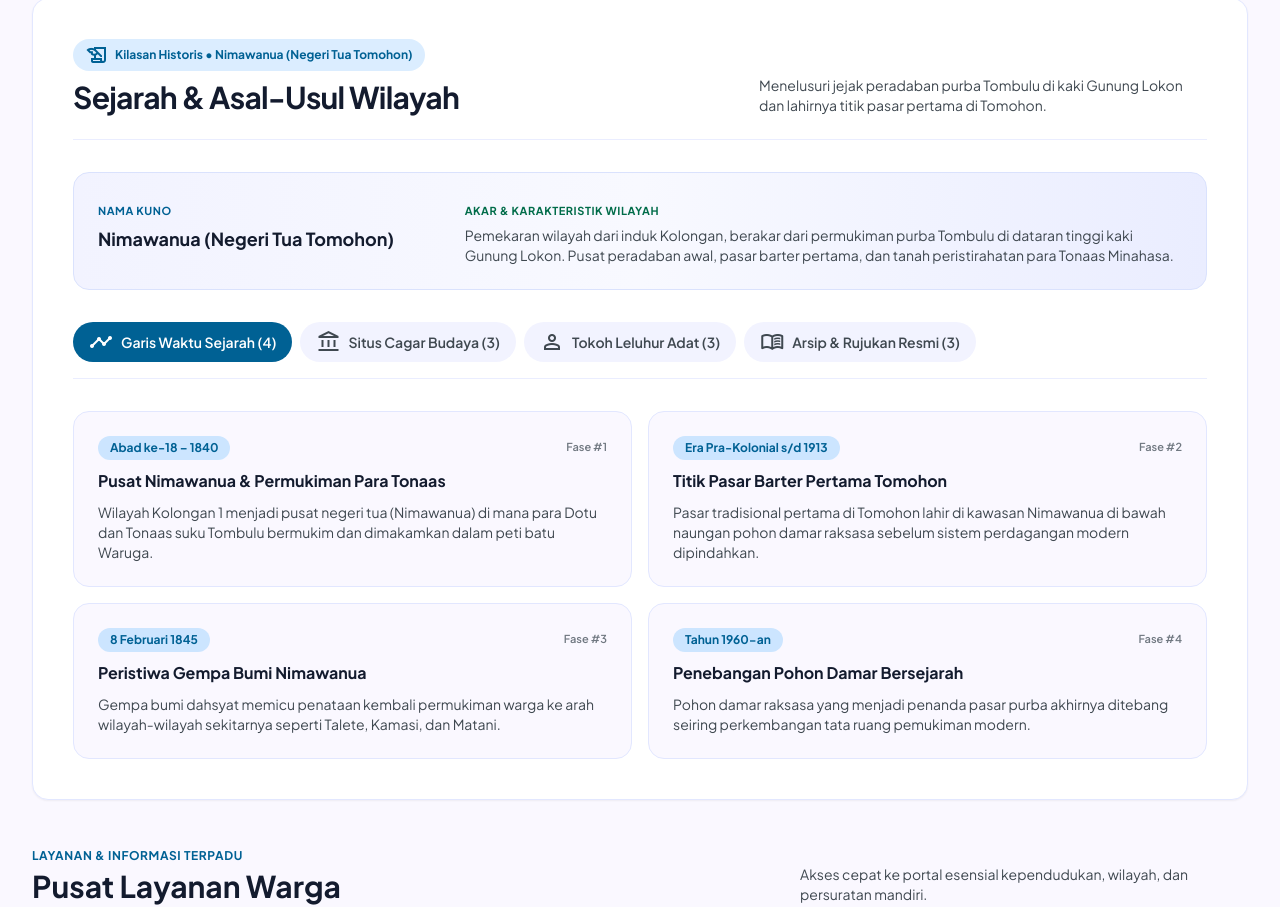
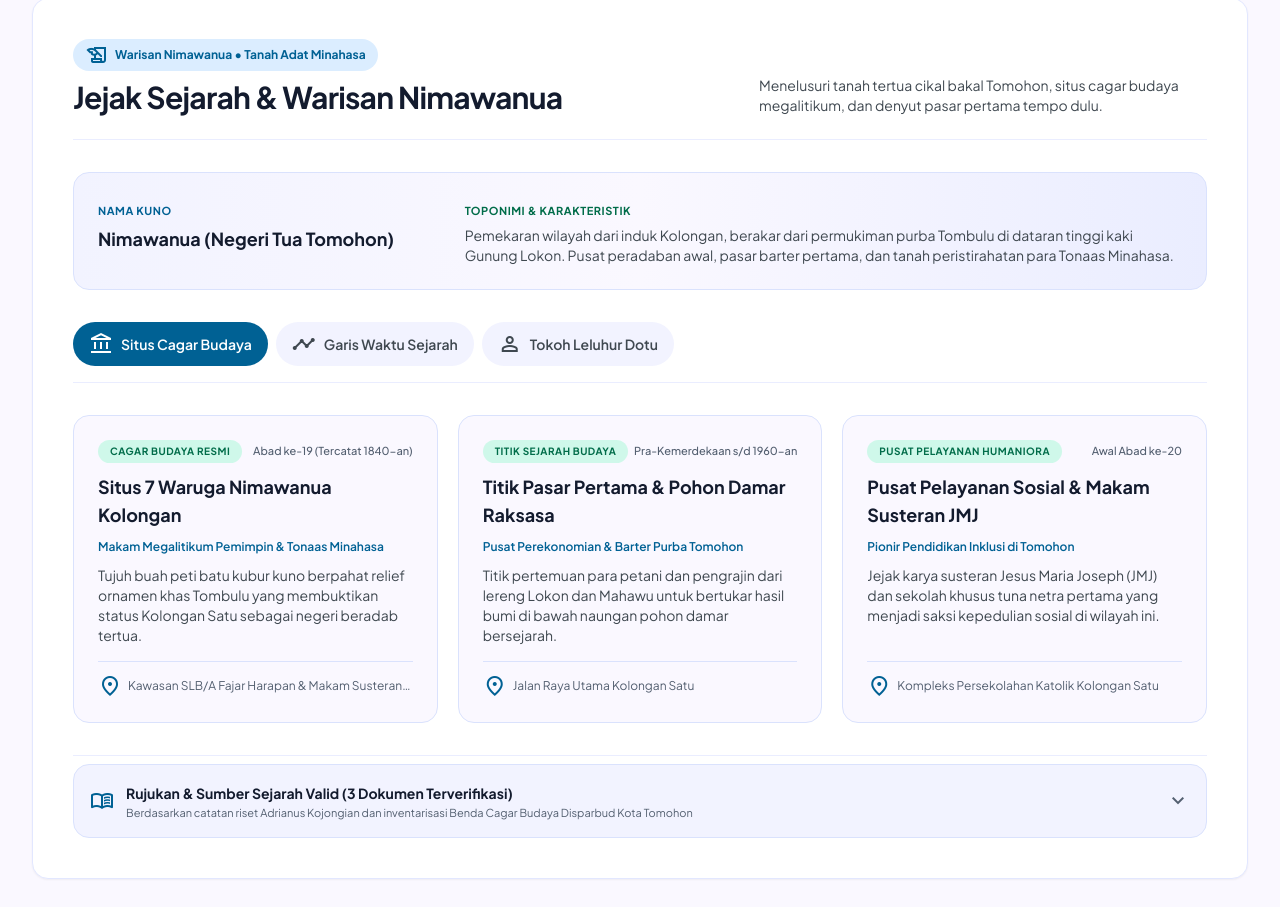
Before and after one commit to edwardsajaaa/Web-Kelurahan-Kolongan-Satu, a Next.js app: page / in a window 1280 px wide. Shown: the part 5282-6189 px from the top of the page. Built offline with nearby package versions, Linux system fonts and the light colour scheme.

Commit message:
feat(history): implement Nimawanua heritage module with vertical timeline, cultural sites, ancestral figures, and collapsible references

```diff
--- a/src/app/page.tsx
+++ b/src/app/page.tsx
@@ -24,7 +24,8 @@ export default function LandingPage() {
   const [printLetterTarget, setPrintLetterTarget] = useState<LetterRequest | null>(null);
   const [mobileMenuOpen, setMobileMenuOpen] = useState(false);
   const [selectedYear, setSelectedYear] = useState<AvailableYear>(CURRENT_ACTIVE_YEAR);
-  const [activeHistoryTab, setActiveHistoryTab] = useState<'garisWaktu' | 'cagarBudaya' | 'tokoh' | 'referensi'>('garisWaktu');
+  const [activeHistoryTab, setActiveHistoryTab] = useState<'cagarBudaya' | 'garisWaktu' | 'tokoh'>('cagarBudaya');
+  const [isReferencesOpen, setIsReferencesOpen] = useState(false);
 
   const is2025 = selectedYear === 2025;
   const currentTotalPenduduk = is2025 ? DATA_MONOGRAFI_2025.kependudukan.total_jiwa : DATA_MONOGRAFI_2024.demografi.totalPenduduk;
@@ -106,7 +107,7 @@ export default function LandingPage() {
               Beranda
             </a>
             <a
-              href="#sejarah-wilayah"
+              href="#sejarah"
               className="text-[14px] 2xl:text-[16px] text-[#3f4850] hover:text-[#006194] font-medium transition-colors"
             >
               Profil &amp; Sejarah
@@ -159,7 +160,7 @@ export default function LandingPage() {
               Beranda
             </a>
             <a
-              href="#sejarah-wilayah"
+              href="#sejarah"
               onClick={() => setMobileMenuOpen(false)}
               className="text-[14px] text-[#3f4850] font-medium py-1.5"
             >
@@ -438,34 +439,34 @@ export default function LandingPage() {
           {/* ============================================================ */}
           {/* 5. SEJARAH & ASAL-USUL (NIMAWANUA & CAGAR BUDAYA)            */}
           {/* ============================================================ */}
-          <section className="w-full max-w-7xl xl:max-w-[85rem] 2xl:max-w-[96rem] 3xl:max-w-[107.5rem] mx-auto px-4 sm:px-6 lg:px-8 2xl:px-12 mb-12 2xl:mb-16 no-print" id="sejarah-wilayah">
+          <section className="w-full max-w-7xl xl:max-w-[85rem] 2xl:max-w-[96rem] 3xl:max-w-[107.5rem] mx-auto px-4 sm:px-6 lg:px-8 2xl:px-12 mb-12 2xl:mb-16 no-print scroll-mt-24" id="sejarah">
             <div className="bg-white rounded-2xl 2xl:rounded-3xl p-6 sm:p-10 2xl:p-14 shadow-sm border border-[#e2e7ff] space-y-8">
 
-              {/* Header Sejarah */}
+              {/* Header Seksi */}
               <div className="flex flex-col md:flex-row md:items-end justify-between pb-6 border-b border-[#eaedff] gap-4">
                 <div>
                   <div className="inline-flex items-center gap-1.5 bg-[#cce5ff]/70 px-3 2xl:px-4 py-1 2xl:py-1.5 rounded-full text-[#006194] text-xs 2xl:text-sm font-bold mb-2 2xl:mb-3">
                     <span className="material-symbols-outlined text-[16px] 2xl:text-[18px]">history_edu</span>
-                    <span>Kilasan Historis • {DATA_SEJARAH_KOLONGAN_SATU.ringkasan.namaKuno}</span>
+                    <span>Warisan Nimawanua • Tanah Adat Minahasa</span>
                   </div>
                   <h2 className="text-2xl sm:text-3xl 2xl:text-4xl 3xl:text-5xl text-[#131b2e] font-bold tracking-tight">
-                    Sejarah &amp; Asal-Usul Wilayah
+                    Jejak Sejarah &amp; Warisan Nimawanua
                   </h2>
                 </div>
                 <p className="text-xs sm:text-sm 2xl:text-base text-[#3f4850] max-w-md 2xl:max-w-lg leading-relaxed">
-                  Menelusuri jejak peradaban purba Tombulu di kaki Gunung Lokon dan lahirnya titik pasar pertama di Tomohon.
+                  Menelusuri tanah tertua cikal bakal Tomohon, situs cagar budaya megalitikum, dan denyut pasar pertama tempo dulu.
                 </p>
               </div>
 
-              {/* Ringkasan Toponimi Card */}
-              <div className="p-5 sm:p-6 rounded-2xl bg-gradient-to-r from-[#f2f3ff] via-[#f8f9ff] to-[#eaedff] border border-[#dae2fd] shadow-xs">
+              {/* Ringkasan Karakteristik & Toponimi */}
+              <div className="p-5 sm:p-6 rounded-2xl bg-gradient-to-r from-[#f2f3ff] via-[#faf8ff] to-[#eaedff] border border-[#dae2fd] shadow-xs">
                 <div className="grid grid-cols-1 md:grid-cols-3 gap-4 2xl:gap-6">
                   <div className="space-y-1">
                     <span className="text-[11px] font-bold uppercase tracking-wider text-[#006194]">Nama Kuno</span>
                     <h4 className="text-base sm:text-lg font-bold text-[#131b2e]">{DATA_SEJARAH_KOLONGAN_SATU.ringkasan.namaKuno}</h4>
                   </div>
                   <div className="space-y-1 md:col-span-2">
-                    <span className="text-[11px] font-bold uppercase tracking-wider text-[#006c49]">Akar &amp; Karakteristik Wilayah</span>
+                    <span className="text-[11px] font-bold uppercase tracking-wider text-[#006c49]">Toponimi &amp; Karakteristik</span>
                     <p className="text-xs sm:text-sm text-[#3f4850] leading-relaxed">
                       {DATA_SEJARAH_KOLONGAN_SATU.ringkasan.toponimi} {DATA_SEJARAH_KOLONGAN_SATU.ringkasan.karakteristik}
                     </p>
@@ -473,96 +474,70 @@ export default function LandingPage() {
                 </div>
               </div>
 
-              {/* Navigation Tabs */}
+              {/* 1. Segmented Switcher / Tabs Ringkas */}
               <div className="flex flex-wrap items-center gap-2 border-b border-[#eaedff] pb-4">
                 <button
+                  type="button"
+                  onClick={() => setActiveHistoryTab('cagarBudaya')}
+                  className={`inline-flex items-center gap-2 px-4 py-2.5 rounded-full text-xs sm:text-sm font-semibold transition-all cursor-pointer ${
+                    activeHistoryTab === 'cagarBudaya'
+                      ? 'bg-[#006194] text-white shadow-xs'
+                      : 'bg-[#f2f3ff] text-[#3f4850] hover:bg-[#e2e7ff]'
+                  }`}
+                >
+                  <span className="material-symbols-outlined text-[18px]">account_balance</span>
+                  <span>Situs Cagar Budaya</span>
+                </button>
+
+                <button
+                  type="button"
                   onClick={() => setActiveHistoryTab('garisWaktu')}
-                  className={`inline-flex items-center gap-2 px-4 py-2 rounded-full text-xs sm:text-sm font-semibold transition-all cursor-pointer ${
+                  className={`inline-flex items-center gap-2 px-4 py-2.5 rounded-full text-xs sm:text-sm font-semibold transition-all cursor-pointer ${
                     activeHistoryTab === 'garisWaktu'
                       ? 'bg-[#006194] text-white shadow-xs'
                       : 'bg-[#f2f3ff] text-[#3f4850] hover:bg-[#e2e7ff]'
                   }`}
                 >
                   <span className="material-symbols-outlined text-[18px]">timeline</span>
-                  <span>Garis Waktu Sejarah ({DATA_SEJARAH_KOLONGAN_SATU.garisWaktu.length})</span>
+                  <span>Garis Waktu Sejarah</span>
                 </button>
 
                 <button
-                  onClick={() => setActiveHistoryTab('cagarBudaya')}
-                  className={`inline-flex items-center gap-2 px-4 py-2 rounded-full text-xs sm:text-sm font-semibold transition-all cursor-pointer ${
-                    activeHistoryTab === 'cagarBudaya'
-                      ? 'bg-[#006194] text-white shadow-xs'
-                      : 'bg-[#f2f3ff] text-[#3f4850] hover:bg-[#e2e7ff]'
-                  }`}
-                >
-                  <span className="material-symbols-outlined text-[18px]">account_balance</span>
-                  <span>Situs Cagar Budaya ({DATA_SEJARAH_KOLONGAN_SATU.situsCagarBudaya.length})</span>
-                </button>
-
-                <button
+                  type="button"
                   onClick={() => setActiveHistoryTab('tokoh')}
-                  className={`inline-flex items-center gap-2 px-4 py-2 rounded-full text-xs sm:text-sm font-semibold transition-all cursor-pointer ${
+                  className={`inline-flex items-center gap-2 px-4 py-2.5 rounded-full text-xs sm:text-sm font-semibold transition-all cursor-pointer ${
                     activeHistoryTab === 'tokoh'
                       ? 'bg-[#006194] text-white shadow-xs'
                       : 'bg-[#f2f3ff] text-[#3f4850] hover:bg-[#e2e7ff]'
                   }`}
                 >
                   <span className="material-symbols-outlined text-[18px]">person</span>
-                  <span>Tokoh Leluhur Adat ({DATA_SEJARAH_KOLONGAN_SATU.tokohLeluhur.length})</span>
-                </button>
-
-                <button
-                  onClick={() => setActiveHistoryTab('referensi')}
-                  className={`inline-flex items-center gap-2 px-4 py-2 rounded-full text-xs sm:text-sm font-semibold transition-all cursor-pointer ${
-                    activeHistoryTab === 'referensi'
-                      ? 'bg-[#006194] text-white shadow-xs'
-                      : 'bg-[#f2f3ff] text-[#3f4850] hover:bg-[#e2e7ff]'
-                  }`}
-                >
-                  <span className="material-symbols-outlined text-[18px]">menu_book</span>
-                  <span>Arsip &amp; Rujukan Resmi ({DATA_SEJARAH_KOLONGAN_SATU.referensiValid.length})</span>
+                  <span>Tokoh Leluhur Dotu</span>
                 </button>
               </div>
 
-              {/* Tab 1: Garis Waktu */}
-              {activeHistoryTab === 'garisWaktu' && (
-                <div className="grid grid-cols-1 md:grid-cols-2 gap-4 2xl:gap-6 animate-in fade-in duration-200">
-                  {DATA_SEJARAH_KOLONGAN_SATU.garisWaktu.map((gw, idx) => (
-                    <div
-                      key={idx}
-                      className="p-5 sm:p-6 rounded-2xl bg-[#faf8ff] border border-[#e2e7ff] hover:border-[#006194]/40 hover:shadow-xs transition-all space-y-2.5"
-                    >
-                      <div className="flex items-center justify-between">
-                        <span className="inline-block text-xs font-bold text-[#006194] bg-[#cce5ff] px-3 py-1 rounded-full">
-                          {gw.tahun}
-                        </span>
-                        <span className="text-[11px] font-semibold text-[#707881]">Fase #{idx + 1}</span>
-                      </div>
-                      <h4 className="text-base font-bold text-[#131b2e] leading-snug">{gw.peristiwa}</h4>
-                      <p className="text-xs sm:text-sm text-[#3f4850] leading-relaxed">{gw.detail}</p>
-                    </div>
-                  ))}
-                </div>
-              )}
+              {/* 2. Tab Content */}
 
-              {/* Tab 2: Situs Cagar Budaya */}
+              {/* A. Situs Cagar Budaya (3 Kartu Interaktif) */}
               {activeHistoryTab === 'cagarBudaya' && (
-                <div className="grid grid-cols-1 md:grid-cols-3 gap-5 2xl:gap-6 animate-in fade-in duration-200">
+                <div className="grid grid-cols-1 md:grid-cols-3 gap-5 2xl:gap-8 animate-in fade-in duration-200">
                   {DATA_SEJARAH_KOLONGAN_SATU.situsCagarBudaya.map((situs) => (
                     <div
                       key={situs.id}
-                      className="p-6 rounded-2xl bg-[#f2f3ff]/80 border border-[#dae2fd] hover:border-[#006c49]/50 hover:shadow-sm transition-all flex flex-col justify-between space-y-4"
+                      className="p-6 rounded-2xl 2xl:rounded-3xl bg-[#faf8ff] border border-[#dae2fd] hover:border-[#006c49]/50 hover:shadow-md transition-all flex flex-col justify-between space-y-4 group"
                     >
-                      <div className="space-y-2">
+                      <div className="space-y-2.5">
                         <div className="flex items-center justify-between">
-                          <span className="text-[10px] font-bold uppercase tracking-wider text-[#006c49] bg-[#6cf8bb]/40 px-2.5 py-0.5 rounded-full">
+                          <span className="text-[10px] font-bold uppercase tracking-wider text-[#006c49] bg-[#6cf8bb]/30 px-3 py-1 rounded-full">
                             {situs.tag}
                           </span>
-                          <span className="text-[11px] text-[#707881] font-medium">{situs.periode}</span>
+                          <span className="text-[11px] text-[#535f70] font-medium">{situs.periode}</span>
                         </div>
-                        <h4 className="text-base font-bold text-[#131b2e] leading-tight">{situs.judul}</h4>
+                        <h4 className="text-base sm:text-lg font-bold text-[#131b2e] leading-snug group-hover:text-[#006194] transition-colors">
+                          {situs.judul}
+                        </h4>
                         <p className="text-xs font-semibold text-[#006194]">{situs.subjudul}</p>
-                        <p className="text-xs text-[#3f4850] leading-relaxed">{situs.deskripsi}</p>
+                        <p className="text-xs sm:text-sm text-[#3f4850] leading-relaxed">{situs.deskripsi}</p>
                       </div>
                       <div className="pt-3 border-t border-[#dae2fd] flex items-center gap-1.5 text-xs text-[#535f70]">
                         <span className="material-symbols-outlined text-[16px] text-[#006194] shrink-0">place</span>
@@ -573,41 +548,89 @@ export default function LandingPage() {
                 </div>
               )}
 
-              {/* Tab 3: Tokoh Leluhur Adat */}
-              {activeHistoryTab === 'tokoh' && (
-                <div className="grid grid-cols-1 md:grid-cols-3 gap-5 2xl:gap-6 animate-in fade-in duration-200">
-                  {DATA_SEJARAH_KOLONGAN_SATU.tokohLeluhur.map((tokoh, idx) => (
-                    <div
-                      key={idx}
-                      className="p-6 rounded-2xl bg-[#faf8ff] border border-[#e2e7ff] hover:border-[#006194]/40 hover:shadow-sm transition-all flex flex-col justify-between space-y-4"
-                    >
-                      <div className="space-y-2">
-                        <div className="w-10 h-10 rounded-full bg-[#cce5ff] text-[#006194] flex items-center justify-center font-bold">
-                          <span className="material-symbols-outlined text-[20px]">person</span>
+              {/* B. Garis Waktu Sejarah (Vertikal Timeline Minimalis) */}
+              {activeHistoryTab === 'garisWaktu' && (
+                <div className="relative pl-6 sm:pl-8 border-l-2 border-[#dae2fd] space-y-6 sm:space-y-8 animate-in fade-in duration-200 ml-2 sm:ml-4 py-2">
+                  {DATA_SEJARAH_KOLONGAN_SATU.garisWaktu.map((gw, idx) => (
+                    <div key={idx} className="relative group">
+                      {/* Dot Indikator Warna Primary #006194 */}
+                      <div className="absolute -left-[31px] sm:-left-[39px] top-1.5 w-4 h-4 rounded-full bg-[#006194] border-4 border-white shadow-xs group-hover:scale-125 transition-transform" />
+
+                      <div className="bg-[#faf8ff] p-5 sm:p-6 rounded-2xl border border-[#dae2fd] hover:border-[#006194]/40 hover:shadow-sm transition-all space-y-2">
+                        <div className="flex flex-wrap items-center justify-between gap-2">
+                          <span className="inline-block text-xs font-bold text-[#006194] bg-[#cce5ff] px-3 py-1 rounded-full">
+                            {gw.tahun}
+                          </span>
+                          <span className="text-[11px] font-semibold text-[#707881]">Fase #{idx + 1}</span>
                         </div>
-                        <h4 className="text-base font-bold text-[#131b2e]">{tokoh.nama}</h4>
-                        <p className="text-xs font-semibold text-[#006194]">{tokoh.gelarPeran}</p>
-                        <span className="inline-block text-[10px] font-semibold text-[#535f70] bg-[#e2e7ff] px-2 py-0.5 rounded">
-                          Era: {tokoh.era}
-                        </span>
-                        <p className="text-xs text-[#3f4850] leading-relaxed">{tokoh.keterangan}</p>
-                      </div>
-                      <div className="pt-3 border-t border-[#e2e7ff] text-[11px] text-[#535f70]">
-                        <strong className="text-[#131b2e]">Jejak Wilayah: </strong>
-                        <span>{tokoh.jejakWilayah}</span>
+                        <h4 className="text-base sm:text-lg font-bold text-[#131b2e] leading-snug">{gw.peristiwa}</h4>
+                        <p className="text-xs sm:text-sm text-[#3f4850] leading-relaxed">{gw.detail}</p>
                       </div>
                     </div>
                   ))}
                 </div>
               )}
 
-              {/* Tab 4: Referensi Valid & Arsip */}
-              {activeHistoryTab === 'referensi' && (
-                <div className="space-y-3 animate-in fade-in duration-200">
-                  <div className="p-4 rounded-xl bg-[#f2f3ff] border border-[#dae2fd] text-xs text-[#3f4850]">
-                    Pencatatan sejarah Kelurahan Kolongan Satu diselaraskan dengan karya inventarisasi resmi Pemerintah Kota Tomohon serta arsip riset sejarah Minahasa.
+              {/* C. Tokoh Leluhur Dotu */}
+              {activeHistoryTab === 'tokoh' && (
+                <div className="grid grid-cols-1 md:grid-cols-3 gap-5 2xl:gap-8 animate-in fade-in duration-200">
+                  {DATA_SEJARAH_KOLONGAN_SATU.tokohLeluhur.map((tokoh, idx) => (
+                    <div
+                      key={idx}
+                      className="p-6 rounded-2xl 2xl:rounded-3xl bg-[#faf8ff] border border-[#dae2fd] hover:border-[#006194]/40 hover:shadow-md transition-all flex flex-col justify-between space-y-4"
+                    >
+                      <div className="space-y-2.5">
+                        <div className="flex items-center justify-between">
+                          <div className="w-10 h-10 rounded-full bg-[#cce5ff] text-[#006194] flex items-center justify-center font-bold shadow-xs">
+                            <span className="material-symbols-outlined text-[20px]">person</span>
+                          </div>
+                          <span className="text-[11px] font-semibold text-[#535f70] bg-[#e2e7ff] px-2.5 py-0.5 rounded-full">
+                            {tokoh.era}
+                          </span>
+                        </div>
+                        <h4 className="text-base sm:text-lg font-bold text-[#131b2e]">{tokoh.nama}</h4>
+                        <p className="text-xs font-semibold text-[#006194]">{tokoh.gelarPeran}</p>
+                        <p className="text-xs sm:text-sm text-[#3f4850] leading-relaxed">{tokoh.keterangan}</p>
+                      </div>
+                      <div className="pt-3 border-t border-[#dae2fd] text-xs text-[#535f70] bg-[#f2f3ff]/60 -mx-6 -mb-6 p-4 rounded-b-2xl 2xl:rounded-b-3xl">
+                        <span className="font-bold text-[#131b2e] block mb-0.5">Lencana Asal-Usul Toponimi:</span>
+                        <span className="text-[#006194] font-medium">{tokoh.jejakWilayah}</span>
+                      </div>
+                    </div>
+                  ))}
+                </div>
+              )}
+
+              {/* 3. Footer Seksi: Collapsible Rujukan & Sumber Sejarah Valid */}
+              <div className="pt-2 border-t border-[#eaedff]">
+                <button
+                  type="button"
+                  onClick={() => setIsReferencesOpen(!isReferencesOpen)}
+                  className="w-full flex items-center justify-between p-4 rounded-2xl bg-[#f2f3ff] hover:bg-[#eaedff] border border-[#dae2fd] transition-all cursor-pointer text-left group"
+                  aria-expanded={isReferencesOpen}
+                >
+                  <div className="flex items-center gap-3">
+                    <span className="material-symbols-outlined text-[22px] text-[#006194]">menu_book</span>
+                    <div>
+                      <span className="text-xs sm:text-sm font-bold text-[#131b2e] group-hover:text-[#006194] transition-colors">
+                        Rujukan &amp; Sumber Sejarah Valid ({DATA_SEJARAH_KOLONGAN_SATU.referensiValid.length} Dokumen Terverifikasi)
+                      </span>
+                      <p className="text-[11px] text-[#535f70]">
+                        Berdasarkan catatan riset Adrianus Kojongian dan inventarisasi Benda Cagar Budaya Disparbud Kota Tomohon
+                      </p>
+                    </div>
                   </div>
-                  <div className="grid grid-cols-1 md:grid-cols-3 gap-4">
+                  <span
+                    className={`material-symbols-outlined text-[22px] text-[#535f70] transition-transform duration-200 ${
+                      isReferencesOpen ? 'rotate-180' : ''
+                    }`}
+                  >
+                    expand_more
+                  </span>
+                </button>
+
+                {isReferencesOpen && (
+                  <div className="mt-3 grid grid-cols-1 md:grid-cols-3 gap-3 animate-in fade-in duration-200">
                     {DATA_SEJARAH_KOLONGAN_SATU.referensiValid.map((ref, idx) => (
                       <div
                         key={idx}
@@ -616,13 +639,13 @@ export default function LandingPage() {
                         <div className="space-y-1">
                           <span className="text-[10px] font-bold text-[#006194] uppercase tracking-wider">{ref.tahun}</span>
                           <h5 className="text-xs font-bold text-[#131b2e] leading-snug">{ref.judul}</h5>
-                          <p className="text-[11px] text-[#535f70]">Penulis / Lembaga: {ref.penulis}</p>
+                          <p className="text-[11px] text-[#535f70]">Penulis / Instansi: {ref.penulis}</p>
                         </div>
                         <a
                           href={ref.url}
                           target="_blank"
                           rel="noopener noreferrer"
-                          className="inline-flex items-center gap-1 text-[11px] font-semibold text-[#006194] hover:underline"
+                          className="inline-flex items-center gap-1 text-[11px] font-semibold text-[#006194] hover:underline pt-1 border-t border-slate-100"
                         >
                           <span>Buka Catatan Sumber</span>
                           <span className="material-symbols-outlined text-[14px]">open_in_new</span>
@@ -630,8 +653,8 @@ export default function LandingPage() {
                       </div>
                     ))}
                   </div>
-                </div>
-              )}
+                )}
+              </div>
 
             </div>
           </section>
```
